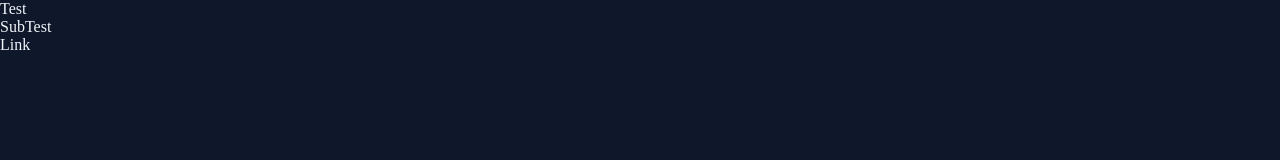
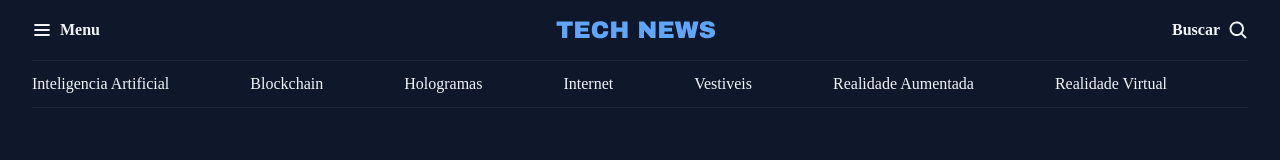
Before and after one commit to Carlosfagomes/portal-de-noticias, a plain HTML site: page index.html in a window 1280 px wide. Drawn offline with Linux system fonts and the light colour scheme.

Commit message:
Criando header da aplicacao

```diff
--- a/index.html
+++ b/index.html
@@ -10,8 +10,29 @@
     <link href="https://fonts.googleapis.com/css2?family=Archivo:ital,wght@0,100..900;1,100..900&display=swap" rel="stylesheet">
 </head>
 <body>
-    <h1>Test</h1>
-    <h2>SubTest</h2>
-    <a href="*">Link</a>
+    <header class="container">
+        <nav id="primary" class="grid grid-flow-col">
+            <div>
+                <img src="assets/icons/List.svg" alt="Icone de Menu">
+                <strong>Menu</strong>
+            </div>
+            <div>
+                <img src="assets/Logo.svg" alt="TechNews logo">
+            </div>
+            <div>
+                <strong>Buscar</strong>
+                <img src="assets/icons/MagnifyingGlass.svg" alt="Icone de lupa de busca">
+            </div>
+        </nav>
+        <nav id="secondary" class="grid grid-flow-col">
+            <a href="#">Inteligencia Artificial</a>
+            <a href="#">Blockchain</a>
+            <a href="#">Hologramas</a>
+            <a href="#">Internet</a>
+            <a href="#">Vestiveis</a>
+            <a href="#">Realidade Aumentada</a>
+            <a href="#">Realidade Virtual</a>
+        </nav>
+    </header>
 </body>
 </html>
--- a/styles/global.css
+++ b/styles/global.css
@@ -36,6 +36,20 @@ h1, h2, h3 {
     font: inherit;
 }
 
+.container {
+    max-width: 1280px;
+    padding-inline: 32px;
+    margin-inline: auto;
+}
+
 a:hover {
     color: var(--brand-color-light);
 }
+
+.grid {
+    display: grid;
+}
+
+.grid-flow-col {
+    grid-auto-flow: column;
+}
--- /dev/null
+++ b/styles/header.css
@@ -0,0 +1,23 @@
+#primary {
+    padding-block: 20px;
+
+    div {
+        display: flex;
+        align-items: center;
+        gap: 8px;
+    }
+
+    div:nth-child(2) {
+        margin-inline: auto;
+    }
+
+    div:nth-child(3) {
+        justify-self: end;
+    }
+}
+
+#secondary {
+    padding-block: 14px;
+    border: solid 1px var(--stroke-color);
+    border-inline: none;
+}
--- a/styles/index.css
+++ b/styles/index.css
@@ -1 +1,2 @@
 @import url(global.css);
+@import url(header.css);
```
